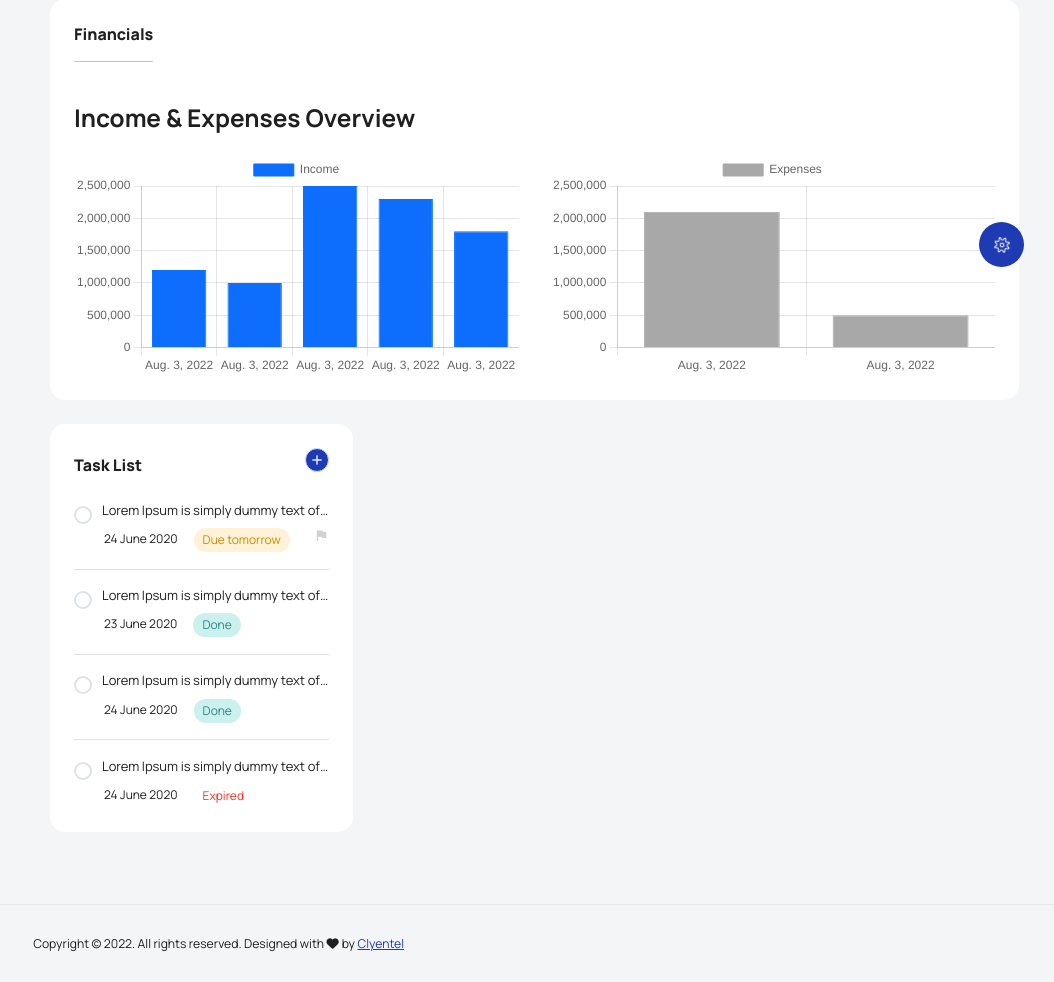
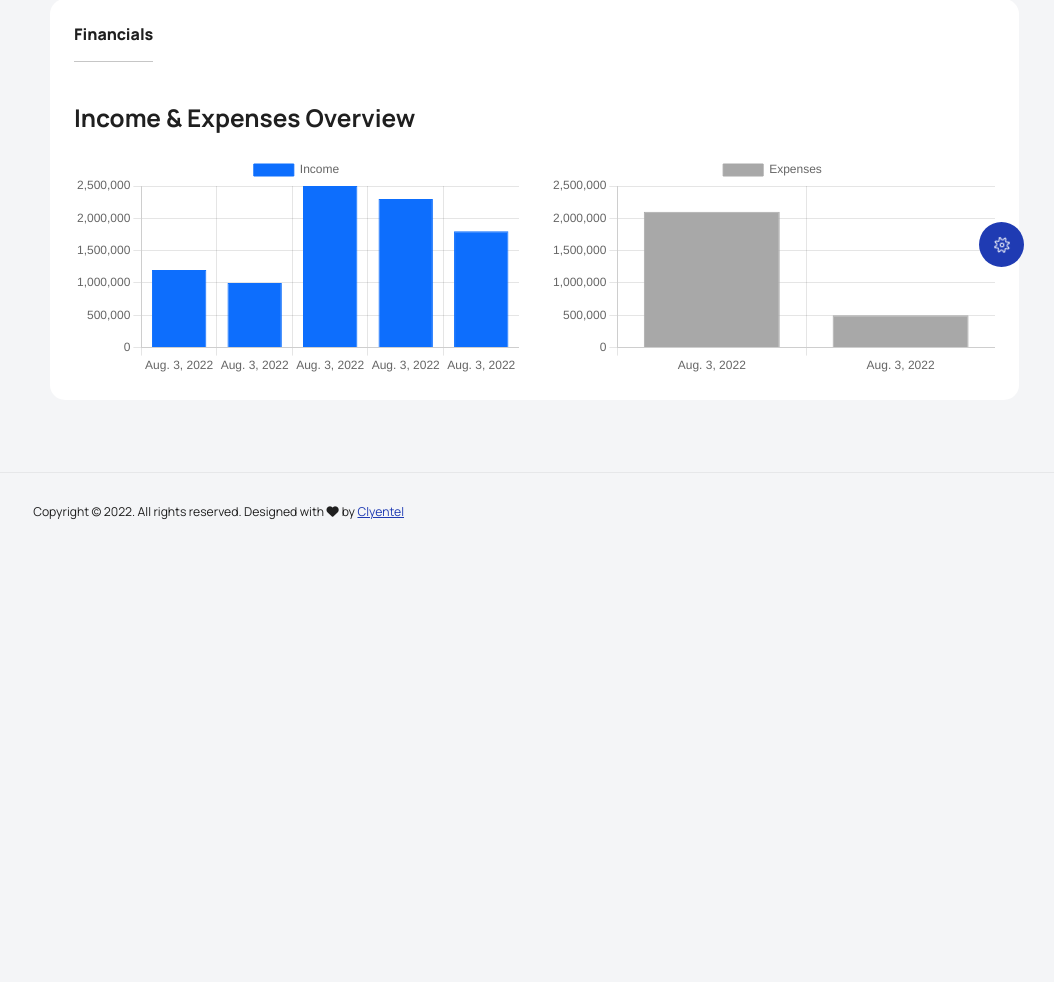
Before and after one commit to ojsys/propertyapp, a Django app: page / in a window 1280 px wide. Shown: the part 493-1475 px from the top of the page, without its empty margins (226-1280 px from the left). After the commit the page ends 1013 px from the top, so only its background shows below. Run offline with Django 4.2, Linux system fonts and the light colour scheme; a user stored in the database is signed in; data comes from the database, SQL or seed files in the repository; both versions use the stored data as it was after the commit; parts of the project's set-up code (start-up, migrations or seed data) failed here and were passed over; some libraries are stand-ins or nearby versions.

Commit message:
updated produt

```diff
--- a/property/settings.py
+++ b/property/settings.py
@@ -122,7 +122,7 @@ USE_TZ = True
 
 STATIC_URL = 'static/'
 STATIC_ROOT = os.path.join(BASE_DIR, 'staticfiles')
-STATICFILES_DIRS = (os.path.join(BASE_DIR, 'static'),)
+STATICFILES_DIRS = (os.path.join(BASE_DIR, 'rent/static'),)
 django_heroku.settings(locals())
 
 # Default primary key field type
--- a/property/urls.py
+++ b/property/urls.py
@@ -21,6 +21,7 @@ urlpatterns = [
     path('financials/', views.financials, name='financials'),
     path('add_income/', views.add_income, name='add_income'),
     path('add_expense/', views.add_expense, name='add_expense'),
+    path('clyentel/', views.builder, name='builder'),
 
 
 ]+ static(settings.MEDIA_URL, document_root=settings.MEDIA_ROOT)
--- a/rent/templates/base.html
+++ b/rent/templates/base.html
@@ -337,7 +337,7 @@
         <!-- partial:partials/_footer.html -->
         <footer class="footer">
           <div class="d-sm-flex justify-content-center justify-content-sm-between">
-            <span class="float-none float-sm-right d-block mt-1 mt-sm-0 text-center">Copyright © {% now 'Y' %}. All rights reserved. Designed with <i class="fa fa-heart">&nbsp;</i>by  <a href="www.clyentel.com">Clyentel</a></span>
+            <span class="float-none float-sm-right d-block mt-1 mt-sm-0 text-center">Copyright © {% now 'Y' %}. All rights reserved. Designed with <i class="fa fa-heart">&nbsp;</i>by  <a href="{% url 'builder' %}">Clyentel</a></span>
           </div>
         </footer>
         <!-- partial -->
--- a/rent/templates/dashboard.html
+++ b/rent/templates/dashboard.html
@@ -228,78 +228,7 @@
 
 
         </div>
-        <div class="col-lg-4 d-flex flex-column">
-          <div class="row flex-grow">
-            <div class="col-12 grid-margin stretch-card">
-              <div class="card card-rounded">
-                <div class="card-body">
-                  <div class="row">
-                    <div class="col-lg-12">
-                      <div class="d-flex justify-content-between align-items-center">
-                        <h4 class="card-title card-title-dash">Task list</h4>
-                        <div class="add-items d-flex mb-0">
-                          <!-- <input type="text" class="form-control todo-list-input" placeholder="What do you need to do today?"> -->
-                          <button class="add btn btn-icons btn-rounded btn-primary todo-list-add-btn text-white me-0 pl-12p"><i class="mdi mdi-plus"></i></button>
-                        </div>
-                      </div>
-                      <div class="list-wrapper">
-                        <ul class="todo-list todo-list-rounded">
-                          <li class="d-block">
-                            <div class="form-check w-100">
-                              <label class="form-check-label">
-                                <input class="checkbox" type="checkbox"> Lorem Ipsum is simply dummy text of the printing <i class="input-helper rounded"></i>
-                              </label>
-                              <div class="d-flex mt-2">
-                                <div class="ps-4 text-small me-3">24 June 2020</div>
-                                <div class="badge badge-opacity-warning me-3">Due tomorrow</div>
-                                <i class="mdi mdi-flag ms-2 flag-color"></i>
-                              </div>
-                            </div>
-                          </li>
-                          <li class="d-block">
-                            <div class="form-check w-100">
-                              <label class="form-check-label">
-                                <input class="checkbox" type="checkbox"> Lorem Ipsum is simply dummy text of the printing <i class="input-helper rounded"></i>
-                              </label>
-                              <div class="d-flex mt-2">
-                                <div class="ps-4 text-small me-3">23 June 2020</div>
-                                <div class="badge badge-opacity-success me-3">Done</div>
-                              </div>
-                            </div>
-                          </li>
-                          <li>
-                            <div class="form-check w-100">
-                              <label class="form-check-label">
-                                <input class="checkbox" type="checkbox"> Lorem Ipsum is simply dummy text of the printing <i class="input-helper rounded"></i>
-                              </label>
-                              <div class="d-flex mt-2">
-                                <div class="ps-4 text-small me-3">24 June 2020</div>
-                                <div class="badge badge-opacity-success me-3">Done</div>
-                              </div>
-                            </div>
-                          </li>
-                          <li class="border-bottom-0">
-                            <div class="form-check w-100">
-                              <label class="form-check-label">
-                                <input class="checkbox" type="checkbox"> Lorem Ipsum is simply dummy text of the printing <i class="input-helper rounded"></i>
-                              </label>
-                              <div class="d-flex mt-2">
-                                <div class="ps-4 text-small me-3">24 June 2020</div>
-                                <div class="badge badge-opacity-danger me-3">Expired</div>
-                              </div>
-                            </div>
-                          </li>
-                        </ul>
-                      </div>
-                    </div>
-                  </div>
-                </div>
-              </div>
-            </div>
-          </div>
 
-
-        </div>
       </div>
     </div>
   </div>
--- a/rent/views.py
+++ b/rent/views.py
@@ -1,4 +1,4 @@
-from django.shortcuts import render
+from django.shortcuts import render, HttpResponseRedirect, redirect
 from django.contrib.auth.decorators import login_required
 from django.contrib.auth.models import User
 from rent.models import Rent, PropertyInfo, Income, Expenses
@@ -167,4 +167,9 @@ def add_expense(request):
             return render(request, 'add_expense.html', {'form2': ExpenseForm(), 'success': True})
     else:
         form = ExpenseForm()
-    return render(request, 'add_expense.html', {'expense': expense})
+    return render(request, 'add_expense.html', {'expense': form})
+
+
+
+def builder(request):
+    return redirect(request, 'www.clyentel.com')
```
Also changed, not shown: db.sqlite3, property/__init__.py (deleted), rent/__init__.py (deleted), rent/migrations/__init__.py (deleted).
